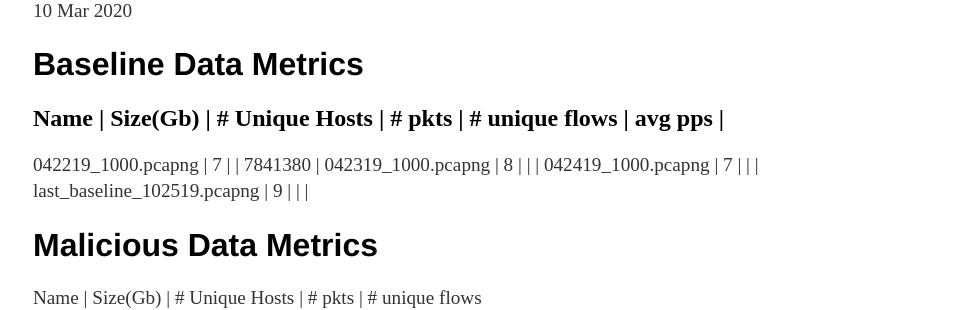
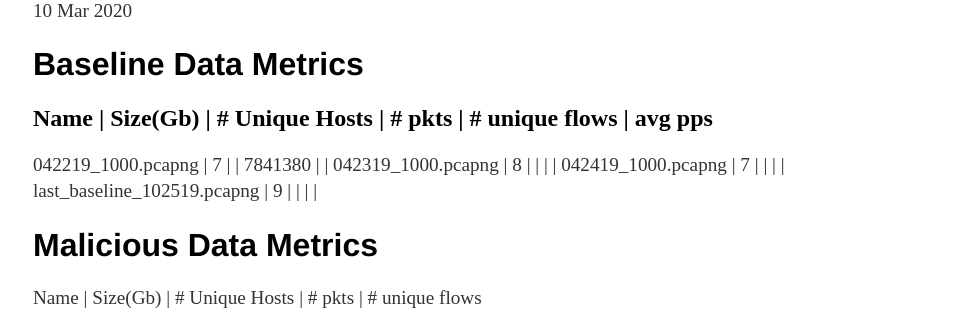
Before and after one commit to infosecanon/infosecanon.github.io, a Jekyll site: the page built from _posts/2020-03-10-nids-aml-data-rules-metrics-and-characterization.md, in a window 1280 px wide. Shown: the part 160-470 px from the top of the page, without its empty margins (159-1118 px from the left). Built offline with Jekyll 4.4.1, drawn with Linux system fonts in a browser that asks for light colours.

Commit message:
table adjustment

```diff
--- a/_posts/2020-03-10-nids-aml-data-rules-metrics-and-characterization.md
+++ b/_posts/2020-03-10-nids-aml-data-rules-metrics-and-characterization.md
@@ -6,12 +6,12 @@
 
 # Baseline Data Metrics
 
-Name                     | Size(Gb) | # Unique Hosts |  # pkts  | # unique flows | avg pps |
---------------------------------------------------------------------------------
-042219_1000.pcapng | 7 | | 7841380 |
-042319_1000.pcapng | 8 | | |
-042419_1000.pcapng | 7 | | |
-last_baseline_102519.pcapng | 9 | | |
+Name                     | Size(Gb) | # Unique Hosts |  # pkts  | # unique flows | avg pps
+-------------------------------------------------------------------------------------------
+042219_1000.pcapng | 7 | | 7841380 | |
+042319_1000.pcapng | 8 | | | |
+042419_1000.pcapng | 7 | | | |
+last_baseline_102519.pcapng | 9 | | | |
 
 
 
```
